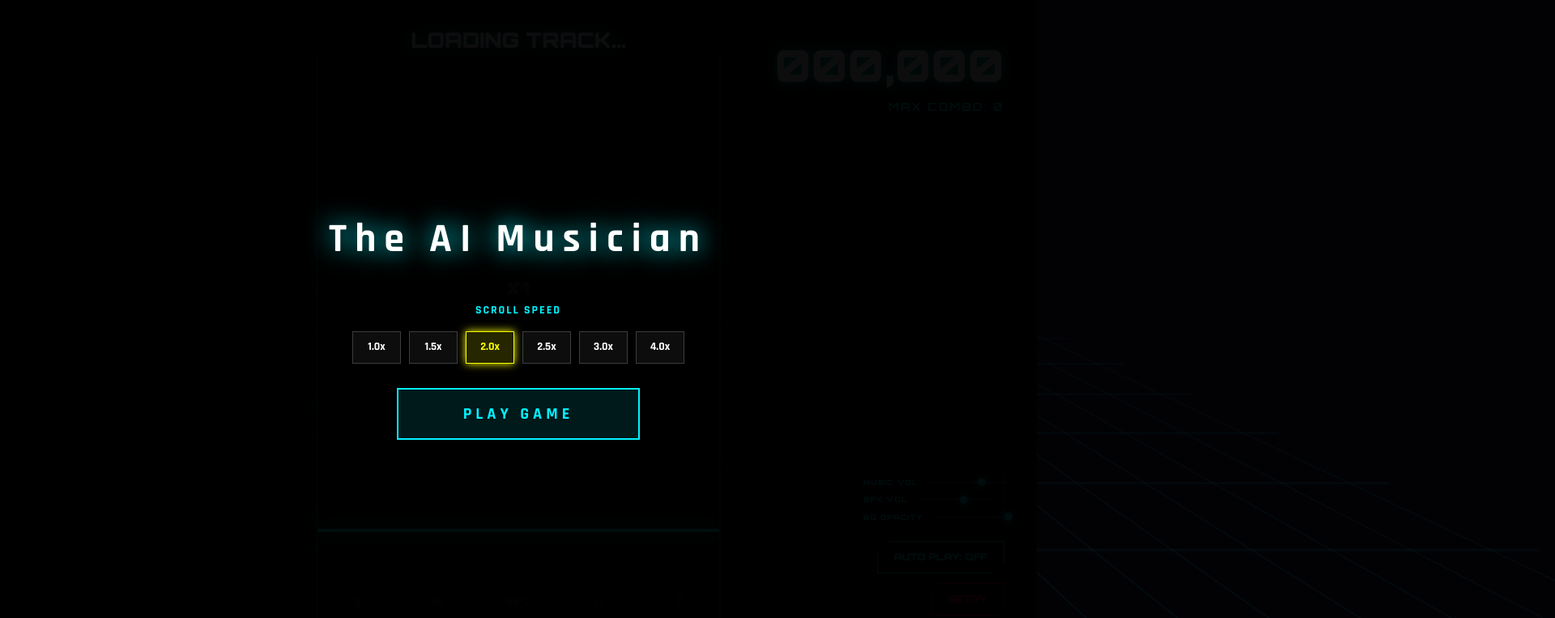
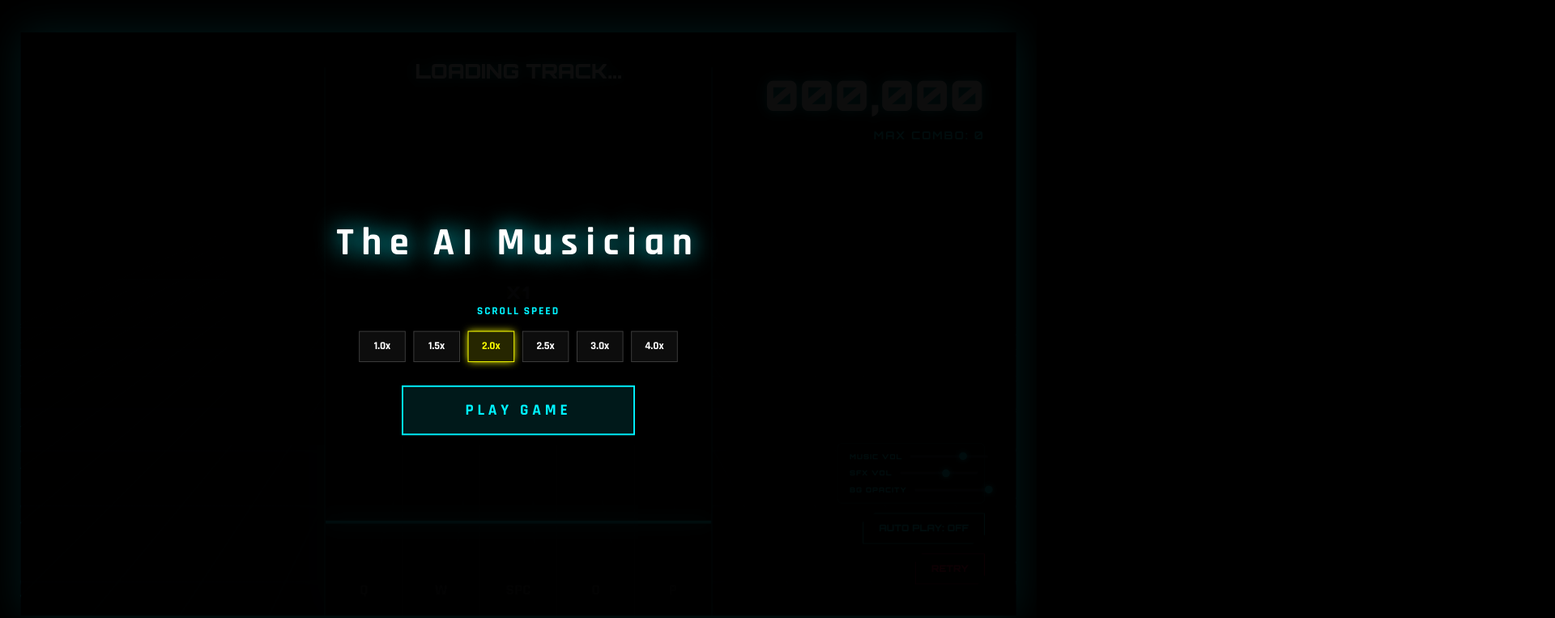
Before and after one commit to TheAIMusician/TheAIMusician, a plain HTML site: page index.html in a window 1280 px wide. Shown: the top 763 px of the page at 81% size, 1920 px wide, since content can reach past the window. Drawn offline with nearby package versions, Linux system fonts and the light colour scheme.

Commit message:
Update index.html

```diff
--- a/index.html
+++ b/index.html
@@ -21,7 +21,7 @@
         }
 
         body {
-            background-color: #020205;
+            background-color: #000; /* 레터박스 영역 색상 */
             color: #e2e8f0;
             font-family: 'Rajdhani', sans-serif;
             margin: 0;
@@ -30,17 +30,32 @@
             justify-content: center;
             align-items: center;
             height: 100vh;
+            width: 100vw;
             touch-action: none;
         }
 
-        /* 배경 레이어 (기본 opacity 1.0으로 수정) */
+        /* 16:9 비율 고정 및 스케일링 컨테이너 */
+        #viewport {
+            width: calc(750px * 16 / 9); /* 1333.33px */
+            height: 750px;
+            position: relative;
+            background-color: #020205; /* 오리지널 배경 색상 */
+            overflow: hidden;
+            display: flex;
+            justify-content: center;
+            align-items: center;
+            transform-origin: center center;
+            box-shadow: 0 0 50px rgba(0, 243, 255, 0.1);
+        }
+
+        /* 배경 레이어 (뷰포트 내부로 종속됨) */
         #bg-container {
             position: absolute;
             inset: 0;
             background-size: cover;
             background-position: center;
             opacity: 1.0;
-            z-index: -2;
+            z-index: 1;
             transition: background-image 0.5s ease, opacity 0.1s ease;
         }
 
@@ -53,7 +68,7 @@
             background-size: 50px 50px;
             transform: perspective(500px) rotateX(60deg);
             animation: grid-move 3s linear infinite;
-            z-index: -1;
+            z-index: 2;
         }
         @keyframes grid-move { from { background-position: 0 0; } to { background-position: 0 50px; } }
 
@@ -69,6 +84,7 @@
             border-right: 2px solid rgba(0, 243, 255, 0.3);
             box-shadow: 0 0 50px rgba(0, 243, 255, 0.1);
             overflow: hidden;
+            z-index: 10;
         }
 
         .lane-container {
@@ -307,11 +323,13 @@
 </head>
 <body>
 
-    <div id="bg-container"></div>
-    <div id="bg-grid-overlay"></div>
-    <div id="lightning-flash"></div>
+    <!-- 16:9 비율 고정 및 확대 축소를 위한 래퍼(Wrapper) -->
+    <div id="viewport">
+        <!-- 배경 및 이펙트는 모두 뷰포트 내부에 위치하여 비율을 유지합니다 -->
+        <div id="bg-container"></div>
+        <div id="bg-grid-overlay"></div>
+        <div id="lightning-flash"></div>
 
-    <div id="viewport">
         <div id="game-board">
             <div class="lane-container">
                 <div class="lane"><div class="lane-key">Q</div></div>
@@ -406,6 +424,19 @@
     </div>
 
     <script>
+        // 화면 크기에 맞춰 16:9 뷰포트를 확대/축소하는 반응형 함수
+        function resizeViewport() {
+            const viewport = document.getElementById('viewport');
+            const targetWidth = 750 * 16 / 9; // 1333.33px
+            const targetHeight = 750;
+            const scaleX = window.innerWidth / targetWidth;
+            const scaleY = window.innerHeight / targetHeight;
+            const scale = Math.min(scaleX, scaleY);
+            viewport.style.transform = `scale(${scale})`;
+        }
+        window.addEventListener('resize', resizeViewport);
+        resizeViewport(); // 초기 실행
+
         // 전역 상수 및 설정 (하드코딩된 파일 링크)
         const AUDIO_URL = "https://www.dropbox.com/scl/fi/16o4xykgg9k3khtq1sa45/QWER.ogg?rlkey=70op4h51zya3j7j1rp7m9emas&st=u8x1mcw2&dl=0";
         const MIDI_URL = "https://www.dropbox.com/scl/fi/cnasbm7c7t36u7rrmw5xr/QWER.mid?rlkey=h0b0k44qhwkmuxbaz41aj790k&st=lccw22jc&dl=0";
@@ -542,7 +573,7 @@
                     bolt.className = `lightning-bolt ${type}`;
                     bolt.style.left = Math.random() * 100 + '%';
                     bolt.style.animation = 'bolt-strike 1.2s ease-out forwards';
-                    document.body.appendChild(bolt);
+                    document.getElementById('viewport').appendChild(bolt);
                     setTimeout(() => bolt.remove(), 1300);
                 }, i * 150);
             });
```
